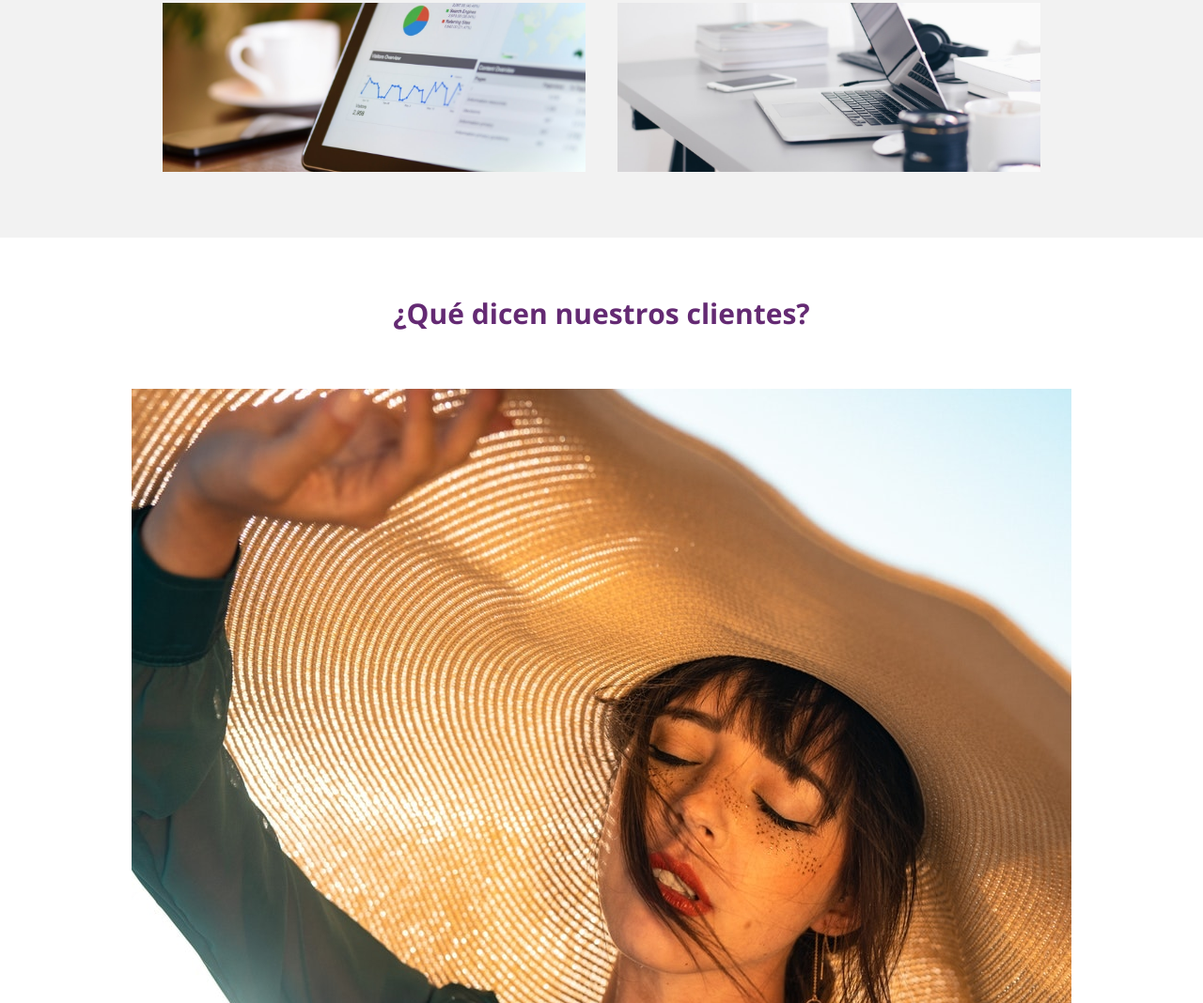
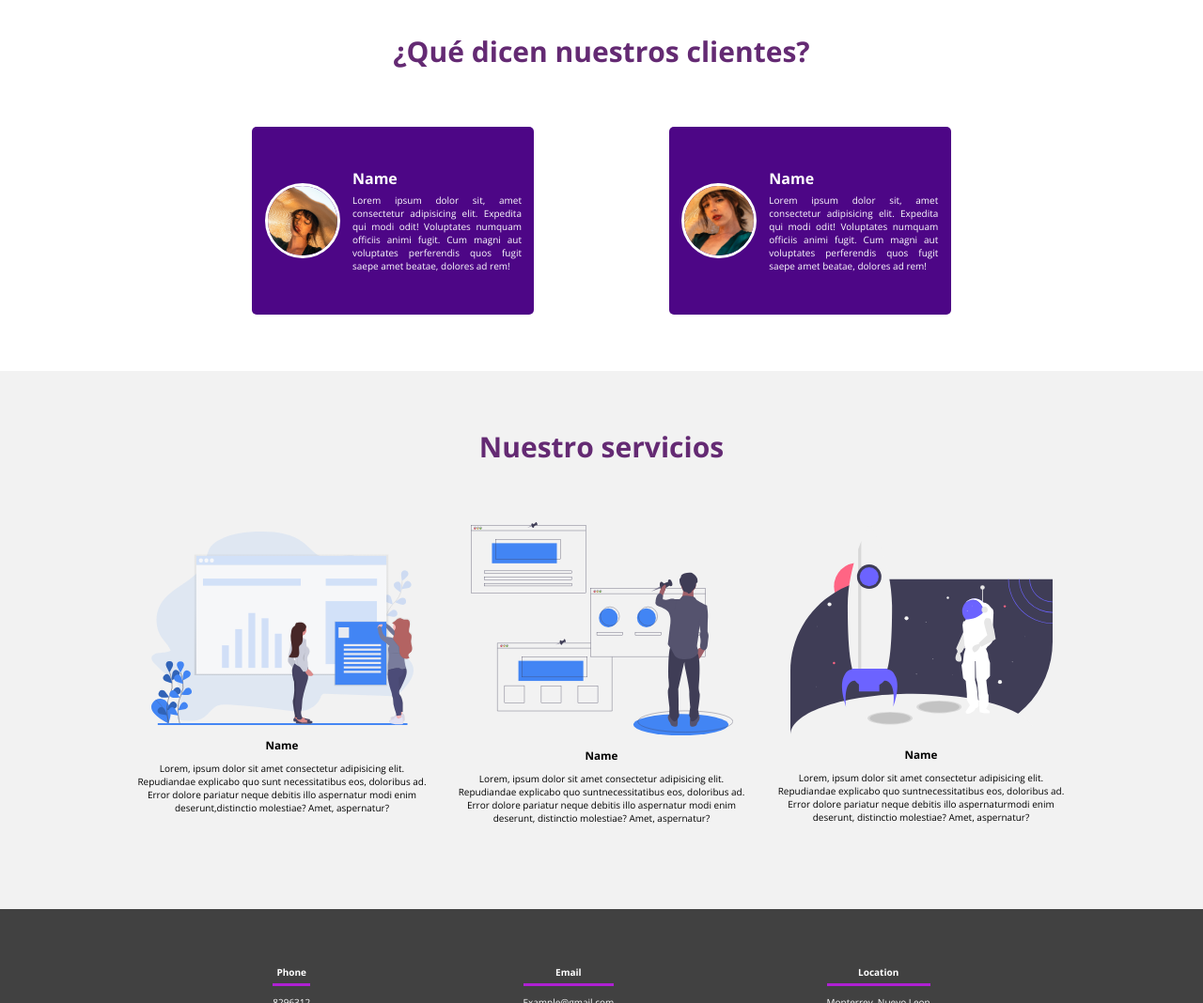
Before and after one commit to ricardozu/landingPage__Pink, a plain HTML site: page index.html in a window 1280 px wide. Shown: the part 1732-2800 px from the top of the page at 94% size. Drawn offline with nearby package versions, Linux system fonts and the light colour scheme.

Commit message:
adding css desktop and, adding media queris

```diff
--- /dev/null
+++ b/css/desktop.css
@@ -0,0 +1,40 @@
+header {
+    height: 500px;
+}
+
+.header__text{
+    /*En desktop es 300*/
+    height: 300px;
+}
+
+.header__text > h1{
+    font-size: 3.6rem;
+}
+
+.header__text>h2{
+    font-size: 2rem;
+}
+
+.about__container{
+    flex-direction: row;
+    align-items: center;
+}
+
+.about__picture{
+    width: 100%;
+    max-width: 500px;
+    margin: 0 auto;
+}
+
+.port__galeria{
+    display: flex;
+    justify-content: space-evenly;
+}
+
+.imagen__port{
+    width: 24%;
+}
+
+.servicio__ind{
+    width: 31%;
+}
--- a/css/style.css
+++ b/css/style.css
@@ -3,6 +3,8 @@
     --header-gradient: linear-gradient(to right, hsla(340, 95%, 50%, 0.459), hsla(317, 45%, 52%, 0.664));
     --background--port:#f2f2f2;
     --shadow: rgba(0, 0, 0, 0.5);
+    --card-backgroud: #4d0686;
+    --footer-backgroud: #414141;
 
 }
 
@@ -44,9 +46,8 @@ header {
     /*En desktop es 600px*/
     height: 300px;
     background: var(--header-gradient), url(/assets/img/portada.jpg);
-    /*Minuto 32 para en desktop
-    en desktop es cover*/
-    background-size: contain;
+    background-size: cover;
+    background-position: center;
     background-repeat: no-repeat;
     /*Para que haga el efecto de bajar con el scroll */
     background-attachment: fixed;
@@ -95,9 +96,8 @@ header {
     width: 100%;
     /*Lo posiciona hasta abajo del elemento padre en relative*/
     position: absolute;
-    /*
     bottom: 0;
-    */
+
 }
 
 .about__container{
@@ -109,7 +109,8 @@ header {
 }
 
 .about__picture{
-    width: 350px;
+    min-width: 200px;
+    max-width: 350px;
     margin: 0 auto;
 }
 
@@ -120,6 +121,8 @@ header {
 
 .about__text{
    margin-bottom: 15px;
+   max-width: 450px;
+   margin: 0 auto;
 }
 
 .about__text h3 span{
@@ -154,9 +157,9 @@ header {
 .imagen__port{
     /*En desktop 24%*/
     width: 45%;
-    height: 180px;
     margin-bottom: 10px;
     overflow: hidden;
+    /*Para que la imagen azul pueda estar arriba*/
     position: relative;
     cursor: pointer;
     box-shadow: var(--shadow);
@@ -169,10 +172,12 @@ header {
     display: block;
 }
 
+/*Poner la animacion*/
 .hover__galeria{
    position: absolute;
    width: 100%;
    height: 100%;
+   /*Para que suba hasta las imagen__port*/
    top: 0;
    transform: scale(0);
    background: hsla(273, 91%, 27%, 0.7);
@@ -194,3 +199,120 @@ header {
 .imagen__port:hover .hover__galeria{
     transform: scale(1);
 }
+
+/*Client*/
+
+.cards{
+    display: flex;
+    /*En desktop va en row, no en column.*/
+    justify-content: space-evenly;
+    gap: 15px;
+    flex-wrap: wrap;
+}
+
+ .cards .card{
+    background: var(--card-backgroud);
+    display: flex;
+    width: 90%;
+    max-width: 300px;
+    height: 200px;
+    align-items: center;
+    justify-content: space-evenly;
+    border-radius: 5px;
+    box-shadow: var(--shadow);
+}
+
+
+.cards .card img{
+    width: 80px;
+    height: 80px;
+    object-fit: cover;
+    border: 3px solid #fff;
+    border-radius: 50%;
+    display: block;
+}
+
+.cards .card > .card__text{
+    width: 60%;
+    color: #fff;
+}
+
+.card__text p{
+    font-weight: 300;
+    padding-top: 5px;
+    text-align: justify;
+}
+
+ .card__text h4{
+    font-size: 1.6rem;
+}
+
+.services{
+    background: #f2f2f2;
+    padding-bottom: 30px;
+}
+
+.servicio__cont{
+    display: flex;
+    gap: 25px;
+    flex-wrap: wrap;
+    justify-content: space-evenly;
+    align-items: center;
+}
+
+.servicio__ind{
+    max-width: 320px;
+    min-width: 200px;
+    text-align: center;
+}
+
+.servicio__ind img{
+    width: 90%;
+}
+
+.servicio__ind h3{
+    margin: 10px 0;
+}
+
+.servicio__ind p{
+    font-weight: 300;
+    text-align: center;
+}
+
+footer{
+    background-color: var(--footer-backgroud);
+    padding: 60px 0 30px 0;
+    overflow: hidden;
+}
+
+.container__footer{
+    display: flex;
+    width: 90%;
+    justify-content: space-evenly;
+    margin: 0 auto;
+    padding-bottom: 50px;
+    border-bottom: 1px solid #ccc;
+}
+
+.content__foo{
+    text-align: center;
+}
+
+.content__foo h4{
+    color: #fff;
+    border-bottom: 3px solid #af20d3;
+    padding-bottom: 5px;
+    margin-bottom: 10px;
+}
+
+.content__foo p{
+    text-align: center;
+    color: #fff;
+}
+
+.final__title{
+    text-align: center;
+    color: #fff;
+    margin: 20px 0 0 0;
+    color: #9e9797;
+}
--- a/index.html
+++ b/index.html
@@ -9,6 +9,7 @@
     <link rel="stylesheet" href="./css/style.css">
     <link rel="shortcut icon" href="./assets/icon/favicon-32x32.png" type="image/x-icon">
     <link href="https://fonts.googleapis.com/css?family=Open+Sans:300,400,700,800&display=swap" rel="stylesheet">
+    <link rel="stylesheet" href="./css/desktop.css" media="(min-width: 950px)">
 </head>
 
 <body>
@@ -57,8 +58,8 @@
         <section class="portafolio">
             <div class="container">
                 <h2 class="title">Portafolio</h2>
+
                 <div class="port__galeria">
-
                     <div class="imagen__port">
                         <img src="./assets/img/img1.jpg" alt="imagen 1">
                         <div class="hover__galeria">
@@ -122,8 +123,8 @@
                             <p>Nuestro trabajo</p>
                         </div>
                     </div>
+                </div>
 
-                </div>
             </div>
         </section>
 
@@ -131,11 +132,10 @@
             <h2 class="title"> ¿Qué dicen nuestros clientes?</h2>
             <article class="cards">
                 <div class="card">
-                    <figure class="card__picture">
                     <img class="card__img" src="./assets/img/face1.jpg" alt="face1">
-                    </figure>
+
                     <div class="card__text">
-                        <h4 class="card__name"></h4>
+                        <h4 class="card__name">Name</h4>
                         <p>Lorem ipsum dolor sit, amet consectetur adipisicing elit. Expedita qui modi odit! Voluptates
                             numquam officiis animi fugit. Cum magni aut voluptates perferendis quos fugit saepe amet
                             beatae, dolores ad rem!</p>
@@ -143,11 +143,9 @@
                 </div>
 
                 <div class="card">
-                    <figure class="card__picture">
                     <img class="card__img" src="./assets/img/face2.jpg" alt="face1">
-                    </figure>
                     <div class="card__text">
-                        <h4 class="card__name"></h4>
+                        <h4 class="card__name">Name</h4>
                         <p>Lorem ipsum dolor sit, amet consectetur adipisicing elit. Expedita qui modi odit! Voluptates
                             numquam officiis animi fugit. Cum magni aut voluptates perferendis quos fugit saepe amet
                             beatae, dolores ad rem!</p>
@@ -158,43 +156,33 @@
 
         <section class="services">
             <div class="container">
-                <h2 class="title">
-                    Nuestro servicios
-                </h2>
+                <h2 class="title">Nuestro servicios</h2>
 
                 <div class="servicio__cont">
                     <div class="servicio__ind">
-                        <picture>
                         <img src="./assets/img/ilustracion1.svg" alt="">
                         <h3>Name</h3>
-                            <p>Lorem, ipsum dolor sit amet consectetur adipisicing elit. Repudiandae explicabo quo sunt
-                                necessitatibus eos, doloribus ad. Error dolore pariatur neque debitis illo aspernatur
-                                modi enim deserunt, distinctio molestiae? Amet, aspernatur?</p>
-                        </picture>
+                        <p>Lorem, ipsum dolor sit amet consectetur adipisicing elit. Repudiandae explicabo quo sunt necessitatibus eos, doloribus ad. Error dolore pariatur neque debitis illo aspernatur modi enim deserunt,distinctio molestiae? Amet, aspernatur?</p>
+
                     </div>
 
                     <div class="servicio__ind">
-                        <picture>
                         <img src="./assets/img/ilustracion2.svg" alt="">
                         <h3>Name</h3>
-                            <p>Lorem, ipsum dolor sit amet consectetur adipisicing elit. Repudiandae explicabo quo sunt
-                                necessitatibus eos, doloribus ad. Error dolore pariatur neque debitis illo aspernatur
-                                modi enim deserunt, distinctio molestiae? Amet, aspernatur?</p>
-                        </picture>
+                        <p>Lorem, ipsum dolor sit amet consectetur adipisicing elit. Repudiandae explicabo quo suntnecessitatibus eos, doloribus ad. Error dolore pariatur neque debitis illo aspernatur modi enim deserunt, distinctio molestiae? Amet, aspernatur?</p>
+
                     </div>
 
                     <div class="servicio__ind">
-                        <picture>
                         <img src="./assets/img/ilustracion3.svg" alt="">
                         <h3>Name</h3>
-                            <p>Lorem, ipsum dolor sit amet consectetur adipisicing elit. Repudiandae explicabo quo sunt
-                                necessitatibus eos, doloribus ad. Error dolore pariatur neque debitis illo aspernatur
-                                modi enim deserunt, distinctio molestiae? Amet, aspernatur?</p>
-                        </picture>
+                        <p>Lorem, ipsum dolor sit amet consectetur adipisicing elit. Repudiandae explicabo quo suntnecessitatibus eos, doloribus ad. Error dolore pariatur neque debitis illo aspernaturmodi enim deserunt, distinctio molestiae? Amet, aspernatur?</p>
+
                     </div>
                 </div>
             </div>
         </section>
+    </main>
 
     <footer>
         <div class="container__footer">
@@ -213,7 +201,6 @@
         </div>
         <h2 class="final__title">Ricardozu Design</h2>
     </footer>
-    </main>
 </body>
 
 </html>
```
Lines whose indentation alone changed are shown as unchanged.
